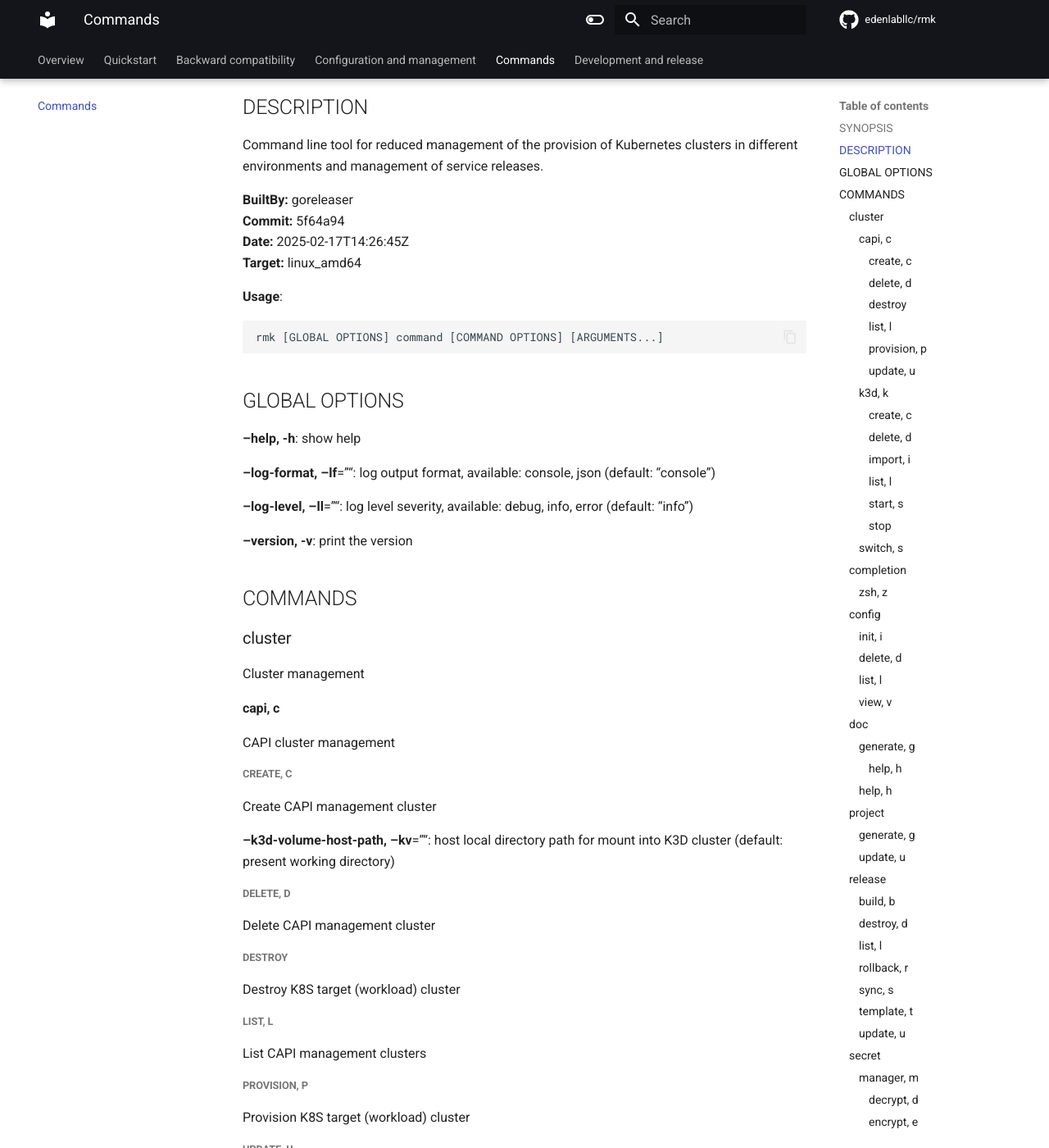
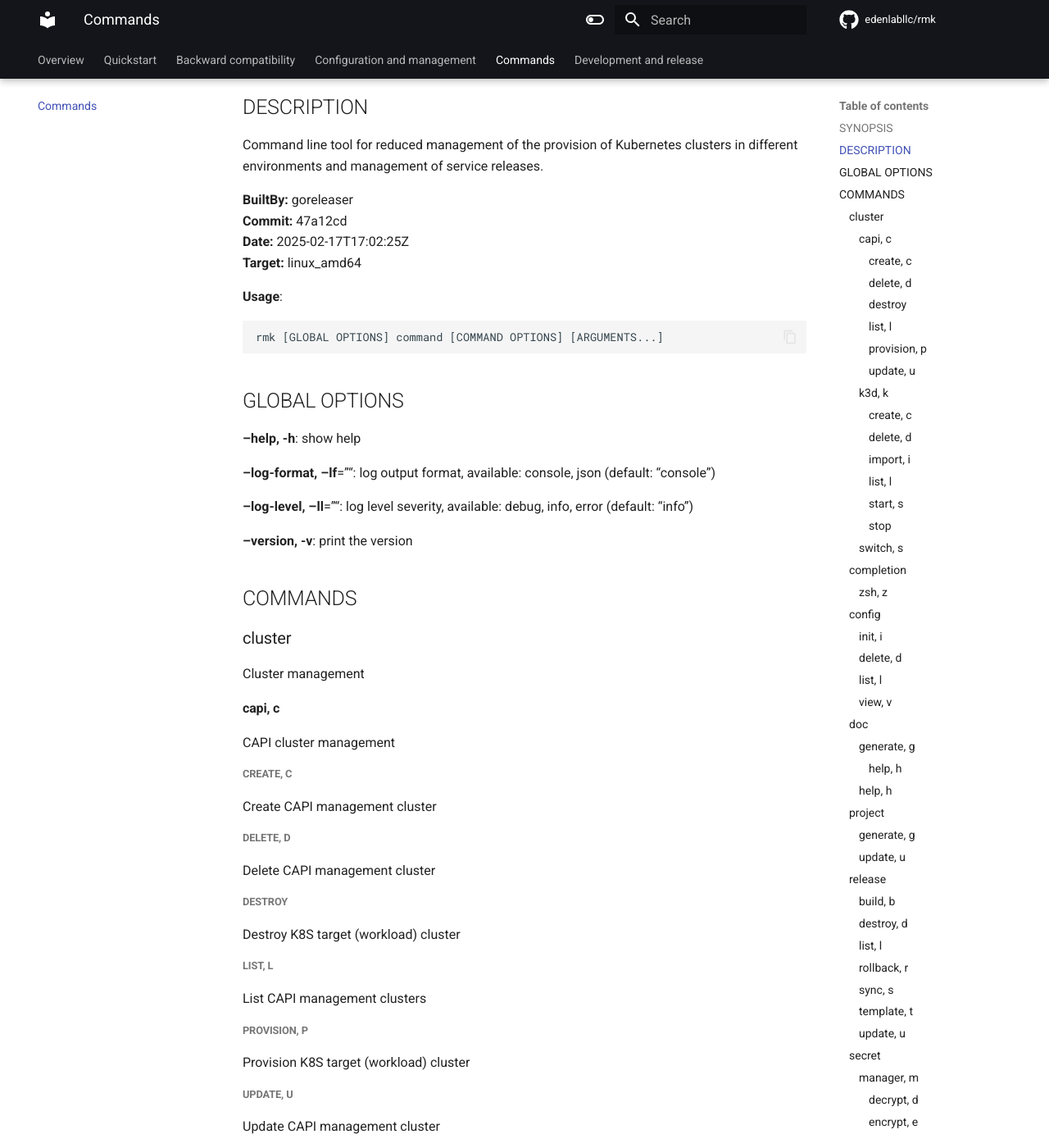
Before and after one commit to edenlabllc/rmk, an MkDocs documentation site: the page built from docs/commands.md, in a window 1280 px wide and 1400 px high, scrolled down 410 px. Shown: the whole window at 82% size. Built offline with MkDocs 1.6.1 and Material for MkDocs 9.7.7, drawn with Linux system fonts in a browser that asks for light colours; comment, search, counter and statistics services are not loaded; the version menu is left out.

Commit message:
[skip docs commands update] Update commands documentation

```diff
--- a/docs/commands.md
+++ b/docs/commands.md
@@ -18,8 +18,8 @@ rmk
 Command line tool for reduced management of the provision of Kubernetes clusters in different environments and management of service releases.
 
 **BuiltBy:** goreleaser <br />
-**Commit:** 5f64a94 <br />
-**Date:** 2025-02-17T14:26:45Z <br />
+**Commit:** 47a12cd <br />
+**Date:** 2025-02-17T17:02:25Z <br />
 **Target:** linux_amd64
 
 **Usage**:
@@ -52,8 +52,6 @@ CAPI cluster management
 ##### create, c
 
 Create CAPI management cluster
-
-**--k3d-volume-host-path, --kv**="": host local directory path for mount into K3D cluster (default: present working directory)
 
 ##### delete, d
 
```
